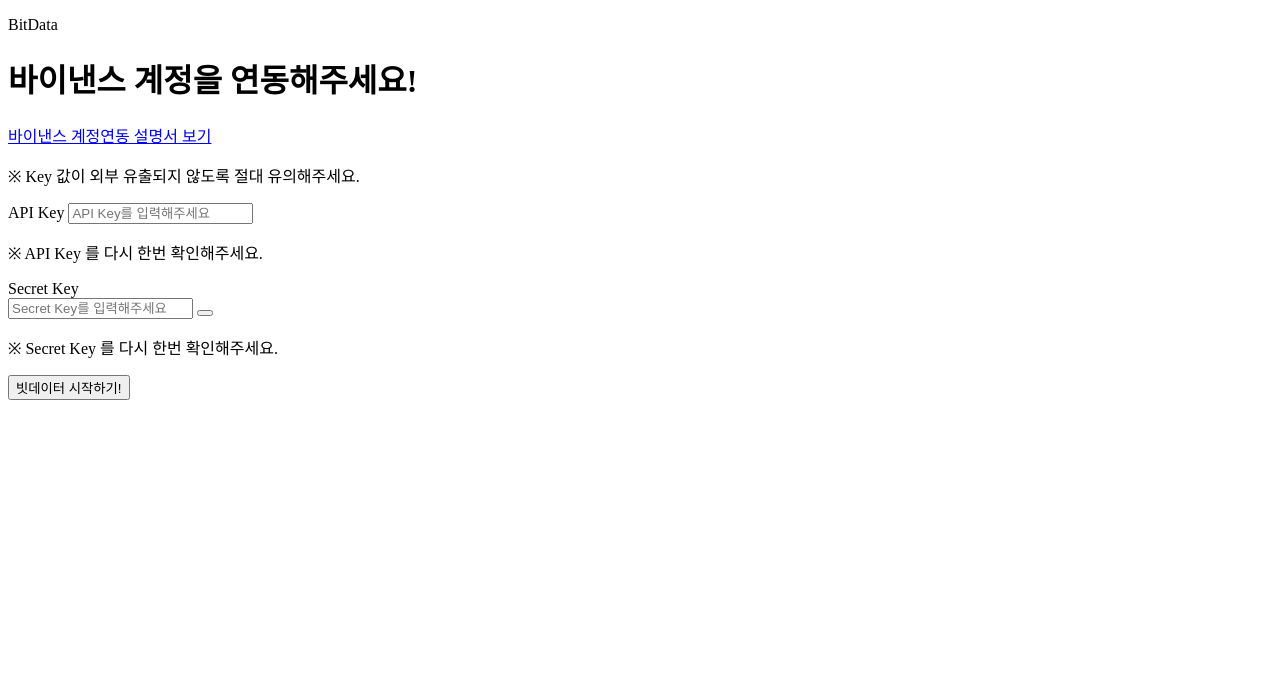
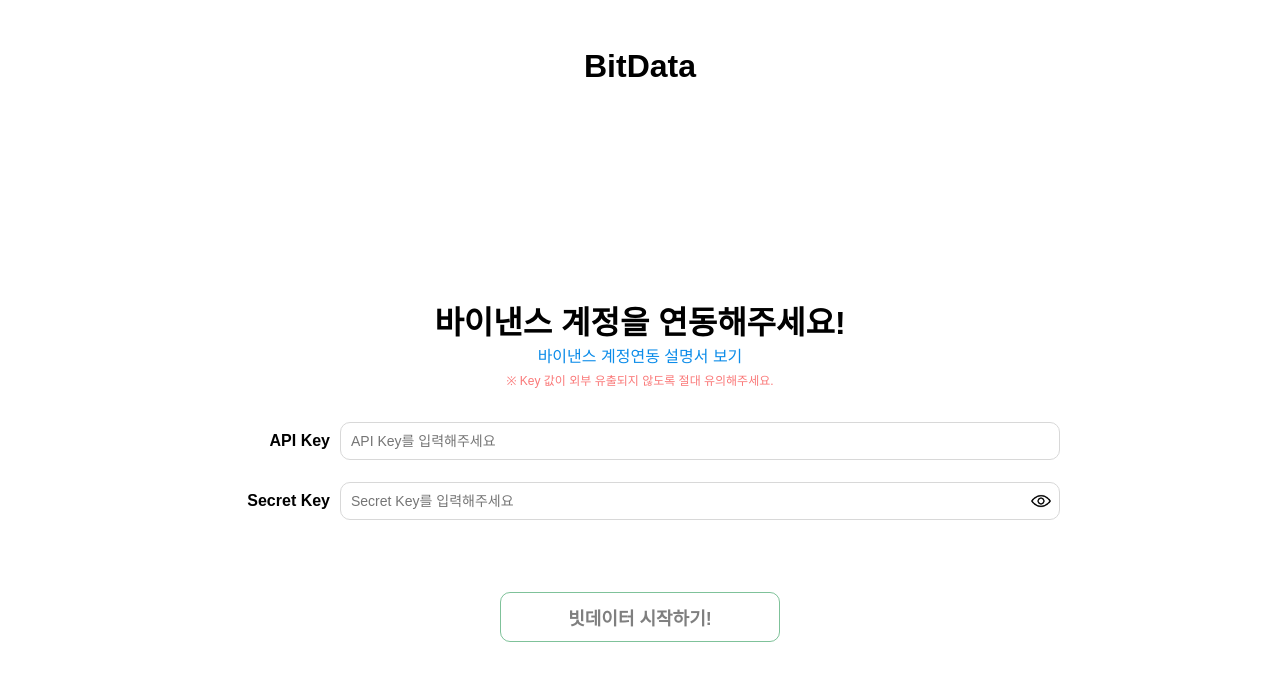
Before and after one commit to jonghoko1/BitData, a website built with Parcel: page src/pages/login/onboarding/onboarding.html in a window 1280 px wide. Built offline with nearby package versions, Linux system fonts and the light colour scheme; a web font is replaced by a local one.

Commit message:
refactor: onboarding html, css, js 정상화 #60

```diff
--- a/src/pages/login/onboarding/onboarding.css
+++ b/src/pages/login/onboarding/onboarding.css
@@ -1,5 +1,5 @@
-@import "../reset.css";
-@import "../default.css";
+@import "/src/styles/common/reset.css";
+@import "/src/styles/common/default.css";
 
 header .logo {
     margin-bottom: 160px;
@@ -71,11 +71,11 @@
     width: 20px; height: 20px;
 }
 main .content form .input-field button.eye {
-    background: url(../../resources/img/button/eye.png);
+    background: url(/src/assets/images/button/eye.png);
     background-size: cover;
 }
 main .content form .input-field button.eye.private {
-    background: url(../../resources/img/button/eye-private.png);
+    background: url(/src/assets/images/button/eye-private.png);
     background-size: cover;
 }
 
--- a/src/pages/login/onboarding/onboarding.html
+++ b/src/pages/login/onboarding/onboarding.html
@@ -5,13 +5,11 @@
     <meta name="viewport" content="width=device-width, initial-scale=1.0">
     <title>BitData</title>
     <!-- favicon -->
-    <link rel="icon" href="../../resources/img/BitData_icon.png" type="image/png">
-    <!-- font -->
-    <link href="https://fonts.googleapis.com/css2?family=Noto+Sans+KR:wght@400;700&display=swap" rel="stylesheet">
+    <link rel="icon" href="/public/BitData_icon.ico" type="image/png">
     <!-- css -->
-    <link rel="stylesheet" href="../../css/login-join/onboarding.css">
+    <link rel="stylesheet" href="./onboarding.css">
     <!-- js -->
-    <script defer src="../../js/login-join/onboarding.js" type="module"></script>
+    <script defer src="./onboarding.js" type="module"></script>
 </head>
 <body>
     <header>
@@ -20,7 +18,7 @@
     <main>
         <header>
             <h1 class="p-5">바이낸스 계정을 연동해주세요!</h1>
-            <a href="../../resources/pdf/TEST PDF LINK.pdf" class="pdf-link" target="_blank" rel="noreferrer">바이낸스 계정연동 설명서 보기</a>
+            <a href="/src/assets/pdf/TEST PDF LINK.pdf" class="pdf-link" target="_blank" rel="noreferrer">바이낸스 계정연동 설명서 보기</a>
             <p class="notice">※ Key 값이 외부 유출되지 않도록 절대 유의해주세요.</p>
         </header>
         <div class="content">
--- a/src/pages/login/onboarding/onboarding.js
+++ b/src/pages/login/onboarding/onboarding.js
@@ -2,11 +2,11 @@
     checkInputValue,
     noticeInputField,
     checkActive
-} from '../common/key-input-field.js';
+} from '/src/components/common/key-input-field.js';
 
 import {
     maskingShowBtn
-} from '../common/eye-button.js';
+} from '/src/components/common/eye-button.js';
 
 const $apiManagementFrm = document.querySelector('#api-management-frm'); // API Management 폼
 const $apiKeyInputField = document.querySelector('#api-key'); // api-key 입력란
```
